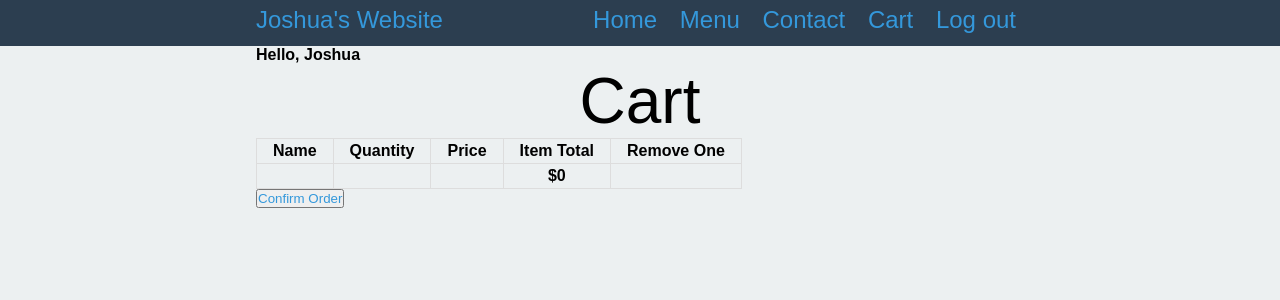
After one commit to JoshuaNeylan/first_flask_project, a Flask app: page /cart in a window 1280 px wide. The commit adds this page. Shown: the top 300 px of the page. Run offline with Flask 2, Linux system fonts and the light colour scheme; a user stored in the database is signed in; data comes from the database, SQL or seed files in the repository; both versions use the stored data as it was after the commit.

Commit message:
started working on database system and ordering for products

```diff
--- a/app.py
+++ b/app.py
@@ -2,11 +2,13 @@ import sqlite3
 from sqlite3 import Error
 from flask import Flask, render_template, request, redirect, session
 
-
 from flask_bcrypt import Bcrypt
 from datetime import datetime
+import ssl, smtplib
 
-
+from smtplib import SMTPAuthenticationError
+from email.mime.text import MIMEText
+from email.mime.multipart import MIMEMultipart
 
 DB_NAME = "smile.db"
 
@@ -15,11 +17,12 @@ app = Flask(__name__)
 bcrypt = Bcrypt(app)
 app.secret_key = "sdjfi3939j93@()@jJIDJijS)09"
 
+
 def create_connection(db_file):
-
     try:
 
         connection = sqlite3.connect(db_file)
+        connection.execute("pragma foreign_keys=ON")
 
         return connection
 
@@ -29,15 +32,13 @@ def create_connection(db_file):
     return None
 
 
-
 @app.route('/')
 def render_home():
-    return render_template("Home.html", logged_in = is_logged_in())
+    return render_template("Home.html", logged_in=is_logged_in())
 
 
 @app.route('/menu')
 def render_menu():
-
     con = create_connection(DB_NAME)
 
     query = "SELECT name, description, volume, price, image, image_type, id FROM product"
@@ -47,23 +48,18 @@ def render_menu():
     product_list = cur.fetchall()
     con.close()
 
+    return render_template("Menu.html", products=product_list, logged_in=is_logged_in())
 
-
-
-
-
-
-    return render_template("Menu.html", products = product_list, logged_in = is_logged_in())
 
 @app.route('/contact')
 def render_contact():
-    return render_template("Contact.html", logged_in = is_logged_in())
+    return render_template("Contact.html", logged_in=is_logged_in())
+
 
 @app.route('/login', methods=["POST", "GET"])
 def render_login():
-
     if is_logged_in():
-       return redirect("/")
+        return redirect("/")
 
     if request.method == "POST":
         email = request.form["email"].strip().lower()
@@ -88,7 +84,6 @@ def render_login():
             return redirect("/login?error=Email+or+password+is+incorrect")
 
         if not bcrypt.check_password_hash(db_password, password):
-
             return redirect("/login?error=Email+or+password+is+incorrect")
 
         session["email"] = email
@@ -100,18 +95,16 @@ def render_login():
     if log_in_details is None:
         log_in_details = ["", ""]
 
-
     error = request.args.get("error")
 
     if error is None:
         error = ""
 
-    return render_template("login.html", error=error, logged_in = is_logged_in(), details = log_in_details)
+    return render_template("login.html", error=error, logged_in=is_logged_in(), details=log_in_details)
 
 
 @app.route('/signup', methods=["POST", "GET"])
 def render_signup():
-
     if is_logged_in():
         return redirect("/")
 
@@ -136,7 +129,6 @@ def render_signup():
         for char in incorrect_characters_string:
 
             if char in fname or char in lname:
-
                 return redirect("/signup?error=Invalid+characters+in+first+or+last+name")
 
         if len(email) < 6:
@@ -172,7 +164,6 @@ def render_signup():
         return redirect("login")
     signup_details = session.get("sign up details")
 
-
     if signup_details is None:
         signup_details = ["", "", "", "", ""]
 
@@ -181,14 +172,12 @@ def render_signup():
     if error is None:
         error = ""
 
-
-    return render_template("signup.html", error = error, logged_in = is_logged_in(), details = signup_details)
+    return render_template("signup.html", error=error, logged_in=is_logged_in(), details=signup_details)
 
 
 def is_logged_in():
     if session.get("email") is None:
         return False
-
 
     return True
 
@@ -202,21 +191,188 @@ def logout():
 
 @app.route("/addtocart/<product_id>")
 def render_add_to_cart(product_id):
+    if not is_logged_in():
+        return redirect("/")
+
+    try:
+        productid = int(product_id)
+    except ValueError:
+        print(f"{product_id} isn't an interger")
+        return redirect("/menu?error=Invalid+product+id")
+
     print("Added product id {} to the cart".format(product_id))
     customerid = session["user_id"]
     timestamp = datetime.now()
-
 
     query = "INSERT INTO cart (customerid, productid, timestamp) VALUES (?, ?, ?)"
 
     con = create_connection(DB_NAME)
     cur = con.cursor()
-    cur.execute(query, (customerid, product_id, timestamp))
+
+    try:
+        cur.execute(query, (customerid, product_id, timestamp))
+
+    except sqlite3.IntegrityError as e:
+        print(e)
+        print("Problem Inserting into database - foreign key!")
+        con.close()
+        return redirect("/menu?error=Invalid+product+id")
+
     con.commit()
     con.close()
-    return redirect(request.referrer)
+    return redirect("/menu")
+
+
+@app.route("/cart")
+def render_cart():
+    if not is_logged_in():
+        return redirect("/")
+
+    customerid = session["user_id"]
+    query = "SELECT productid FROM cart where customerid = ?;"
+    con = create_connection(DB_NAME)
+    cur = con.cursor()
+    cur.execute(query, (customerid,))
+    product_ids = cur.fetchall()
+
+    for i in range(len(product_ids)):
+        product_ids[i] = product_ids[i][0]
+
+    unique_product_ids = list(set(product_ids))
+
+    for i in range(len(unique_product_ids)):
+        product_count = product_ids.count(unique_product_ids[i])
+        unique_product_ids[i] = [unique_product_ids[i], product_count]
+
+    query = "SELECT name, price FROM product WHERE id = ?;"
+    for item in unique_product_ids:
+        cur.execute(query, (item[0],))
+        item_details = cur.fetchall()
+        print(item_details)
+        item.append(item_details[0][0])
+        item.append(item_details[0][1])
+
+    total = 0
+
+    for product in unique_product_ids:
+
+        subtotal = product[3] * product[1]
+        total += subtotal
+
+    con.close()
+
+    print(unique_product_ids)
+
+    return render_template("cart.html", cart_data=unique_product_ids, total = total, logged_in=is_logged_in())
+
+
+@app.route("/removeonefromcart/<productid>")
+def remove_one_from_cart(productid):
+    if not is_logged_in():
+        return redirect("/")
+
+    print(f"Removed {productid} from cart")
+    query = "DELETE FROM cart WHERE productid = ?;"
+    con = create_connection(DB_NAME)
+    cur = con.cursor()
+    cur.execute(query, (productid,))
+    con.commit()
+    con.close()
+
+    return redirect("/cart")
+
+
+@app.route("/confirmorder")
+def confirm_order():
+    if not is_logged_in():
+        return redirect("/")
+
+    customerid = session["user_id"]
+    con = create_connection(DB_NAME)
+    cur = con.cursor()
+
+    query = "SELECT productid FROM cart WHERE customerid = ?"
+
+    cur.execute(query, (customerid,))
+
+    product_ids = cur.fetchall()
+
+    if len(product_ids) == 0:
+        return redirect("/menu?error=Cart+empty")
+
+    for i in range(len(product_ids)):
+        product_ids[i] = product_ids[i][0]
+
+    unique_product_ids = list(set(product_ids))
+
+    for i in range(len(unique_product_ids)):
+        product_count = product_ids.count(unique_product_ids[i])
+        unique_product_ids[i] = [unique_product_ids[i], product_count]
+
+    query = "SELECT name, price FROM product WHERE id = ?;"
+    for item in unique_product_ids:
+        cur.execute(query, (item[0],))
+        item_details = cur.fetchall()
+        item.append(item_details[0][0])
+        item.append(item_details[0][1])
+
+    query = "DELETE FROM cart WHERE id = ?"
+
+    cur.execute(query, (customerid,))
+    con.commit()
+    con.close()
+
+    send_confirmation(unique_product_ids)
+
+    return redirect("/?message=Order+complete")
+
+
+def send_confirmation(order_info):
+    print(order_info)
+    email = session["email"]
+    firstname = session["first_name"]
+    SSL_PORT = 465
+    # Use test email or another email
+    sender_email = "joshwctest@gmail.com"
+    sender_password = ".ajVsg/E3Ycx?gM"
+    table = "<table>\n<tr><th>Name</th><th>Quantity</th><th>Price</th><th>Order Total</th></tr>\n"
+    total = 0
+    for product in order_info:
+        name = product[2]
+        quantity = product[1]
+        price = product[3]
+        subtotal = product[3] * product[1]
+        total += subtotal
+        table += "<tr><td>{}</td><td>{}</td><td>{:.2f}</td><td>{:.2f}</td></tr>\n".format(name, quantity, price,
+                                                                                          subtotal)
+    table += "<tr><td></td><td></td><td>Total:</td><td>{:.2f}</td></tr>\n</table>".format(total)
+    print(table)
+    print(total)
+    html_text = """<p>Hello {}.</p>
+       <p>Thank you for shopping at smile cafe. Your order summary:</p>
+       {}
+       <p>Thank you, <br>The staff at smile cafe.</p>""".format(firstname, table)
+    print(html_text)
+
+    context = ssl.create_default_context()
+    message = MIMEMultipart("alternative")
+    message["Subject"] = "Your order with smile"
+
+    message["From"] = "smile cafe"
+    message["To"] = email
+
+    html_content = MIMEText(html_text, "html")
+    message.attach(html_content)
+    with smtplib.SMTP_SSL("smtp.gmail.com", SSL_PORT, context=context) as server:
+        try:
+            server.login(sender_email, sender_password)
+            server.sendmail(sender_email, email, message.as_string())
+        except SMTPAuthenticationError as e:
+            print(e)
 
 
 app.run(host="0,0,0,0", debug="True")
 # to fix database issue open database right click on smile go into properties and change url from joshua to 18163
 # the opposite is done from home
+
+# continue on slide 54
--- a/templates/base.html
+++ b/templates/base.html
@@ -20,8 +20,9 @@
                 <a href="/">Home</a>
                 <a href="/menu">Menu</a>
                 <a href="/contact">Contact</a>
+
                 {% if logged_in %}
-
+                    <a href = "/cart">Cart</a>
                     <a href="/logout">Log out</a>
 
                 {% else %}
--- /dev/null
+++ b/templates/cart.html
@@ -0,0 +1,58 @@
+{% extends "base.html" %}
+
+{% block pageheading %}
+
+{% endblock %}
+
+{% block body %}
+
+    <div class="message">
+
+        <h1> Cart </h1>
+
+
+    </div>
+
+    <table class = "cart-table">
+        <thead>
+
+            <tr>
+
+                <td> Name </td>
+                <td> Quantity </td>
+                <td> Price </td>
+                <td> Item Total </td>
+                <td> Remove One </td>
+
+            </tr>
+
+        </thead>
+
+        <tbody>
+
+            {% for item in cart_data %}
+            <tr>
+
+                <td> {{ item[2] }} </td>
+                <td> {{ item[1] }} </td>
+                <td> ${{ "{:.2f}".format(item[3])}} </td>
+                <td> ${{ "{:.2f}".format(item[3] * item[1]) }} </td>
+                <td> <a href = "/removeonefromcart/{{ item[0] }}"> X </a> </td>
+
+            </tr>
+            {% endfor %}
+            <tr>
+
+                <td></td>
+                <td></td>
+                <td></td>
+                <td class = "cart-total"> ${{ total }} </td>
+                <td></td>
+
+            </tr>
+        </tbody>
+
+
+    </table>
+    <button><a href = "/confirmorder"> Confirm Order </a> </button>
+{% endblock %}
```
Also changed, not shown: smile.db.
